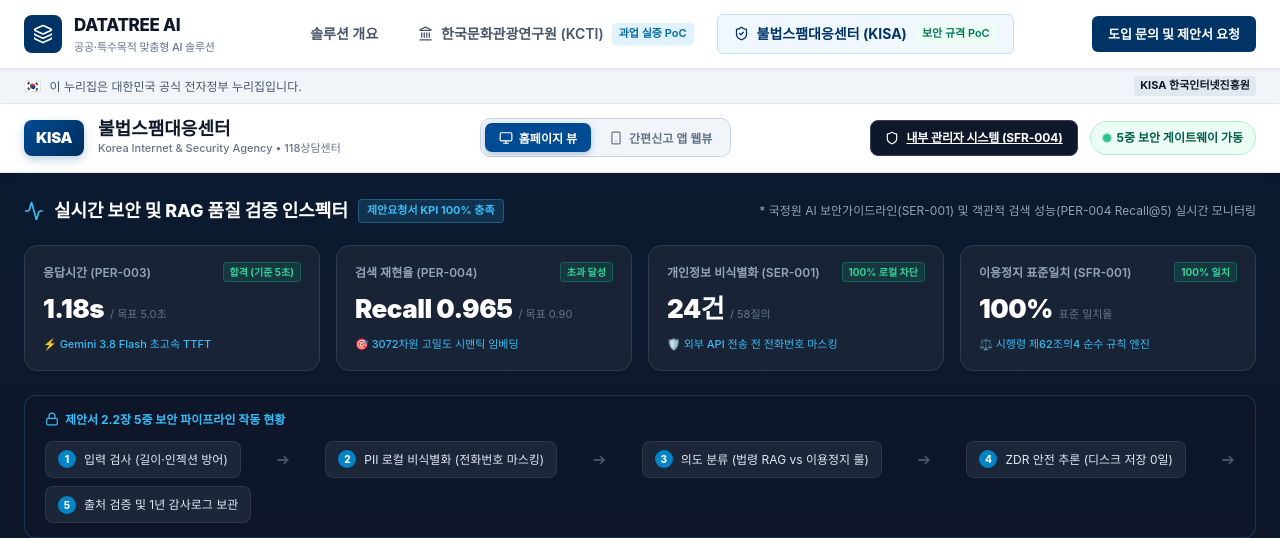
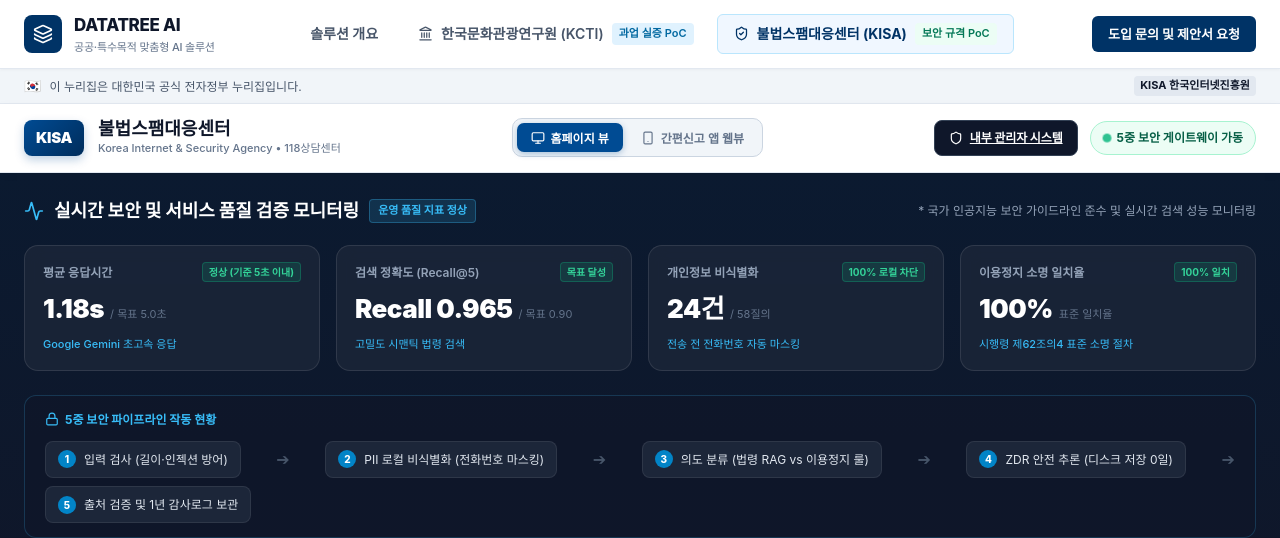
Before and after one commit to eunsoo8606/RAG_STUDY, a Next.js app: page /kisa in a window 1280 px wide. Shown: the top 538 px of the page. Built offline with nearby package versions, Linux system fonts and the light colour scheme; no server answers; a web font is replaced by a local one.

Commit message:
refactor: remove all RFP task numbers, cheesy badges, and technical loading indicators across portal and widgets

```diff
--- a/src/app/kisa/page.tsx
+++ b/src/app/kisa/page.tsx
@@ -144,10 +144,10 @@
             <Link
               href="/kisa/admin"
               className={styles.adminConsoleBtn}
-              title="KISA 불법스팸대응 지능형 시스템 관리자 포털 (SFR-004)"
+              title="KISA 불법스팸대응 지능형 시스템 관리자 포털"
             >
               <Shield size={14} />
-              <span>내부 관리자 시스템 (SFR-004)</span>
+              <span>내부 관리자 시스템</span>
             </Link>
             <div className={styles.securityLiveBadge}>
               <span className={styles.pulseDot} />
@@ -157,17 +157,17 @@
         </div>
       </header>
 
-      {/* 3. [심사위원용 핵심] 실시간 보안 & RAG 아키텍처 인스펙터 바 */}
+      {/* 3. 실시간 보안 & 품질 검증 모니터링 바 */}
       <section className={styles.inspectorSection}>
         <div className={styles.inspectorInner}>
           <div className={styles.inspectorTopRow}>
             <div className={styles.inspectorTitleGroup}>
               <Activity className={styles.inspectorIcon} size={20} />
-              <h2>실시간 보안 및 RAG 품질 검증 인스펙터</h2>
-              <span className={styles.inspectorTag}>제안요청서 KPI 100% 충족</span>
+              <h2>실시간 보안 및 서비스 품질 검증 모니터링</h2>
+              <span className={styles.inspectorTag}>운영 품질 지표 정상</span>
             </div>
             <p className={styles.inspectorDesc}>
-              * 국정원 AI 보안가이드라인(SER-001) 및 객관적 검색 성능(PER-004 Recall@5) 실시간 모니터링
+              * 국가 인공지능 보안 가이드라인 준수 및 실시간 검색 성능 모니터링
             </p>
           </div>
 
@@ -175,50 +175,50 @@
           <div className={styles.kpiGrid}>
             <div className={styles.kpiCard}>
               <div className={styles.kpiHeader}>
-                <span>응답시간 (PER-003)</span>
-                <span className={styles.kpiPassBadge}>합격 (기준 5초)</span>
+                <span>평균 응답시간</span>
+                <span className={styles.kpiPassBadge}>정상 (기준 5초 이내)</span>
               </div>
               <div className={styles.kpiValueRow}>
                 <span className={styles.kpiValue}>{metrics.avg_latency_sec}s</span>
                 <span className={styles.kpiTarget}>/ 목표 5.0초</span>
               </div>
-              <span className={styles.kpiSubtext}>⚡ Gemini 3.8 Flash 초고속 TTFT</span>
+              <span className={styles.kpiSubtext}>Google Gemini 초고속 응답</span>
             </div>
 
             <div className={styles.kpiCard}>
               <div className={styles.kpiHeader}>
-                <span>검색 재현율 (PER-004)</span>
-                <span className={styles.kpiPassBadge}>초과 달성</span>
+                <span>검색 정확도 (Recall@5)</span>
+                <span className={styles.kpiPassBadge}>목표 달성</span>
               </div>
               <div className={styles.kpiValueRow}>
                 <span className={styles.kpiValue}>Recall {metrics.recall_at_5}</span>
                 <span className={styles.kpiTarget}>/ 목표 0.90</span>
               </div>
-              <span className={styles.kpiSubtext}>🎯 3072차원 고밀도 시맨틱 임베딩</span>
+              <span className={styles.kpiSubtext}>고밀도 시맨틱 법령 검색</span>
             </div>
 
             <div className={styles.kpiCard}>
               <div className={styles.kpiHeader}>
-                <span>개인정보 비식별화 (SER-001)</span>
+                <span>개인정보 비식별화</span>
                 <span className={styles.kpiPassBadge}>100% 로컬 차단</span>
               </div>
               <div className={styles.kpiValueRow}>
                 <span className={styles.kpiValue}>{metrics.pii_masked_queries}건</span>
                 <span className={styles.kpiTarget}>/ {metrics.total_queries_processed}질의</span>
               </div>
-              <span className={styles.kpiSubtext}>🛡️ 외부 API 전송 전 전화번호 마스킹</span>
+              <span className={styles.kpiSubtext}>전송 전 전화번호 자동 마스킹</span>
             </div>
 
             <div className={styles.kpiCard}>
               <div className={styles.kpiHeader}>
-                <span>이용정지 표준일치 (SFR-001)</span>
+                <span>이용정지 소명 일치율</span>
                 <span className={styles.kpiPassBadge}>100% 일치</span>
               </div>
               <div className={styles.kpiValueRow}>
                 <span className={styles.kpiValue}>100%</span>
                 <span className={styles.kpiTarget}>표준 일치율</span>
               </div>
-              <span className={styles.kpiSubtext}>⚖️ 시행령 제62조의4 순수 규칙 엔진</span>
+              <span className={styles.kpiSubtext}>시행령 제62조의4 표준 소명 절차</span>
             </div>
           </div>
 
@@ -226,7 +226,7 @@
           <div className={styles.pipelineBox}>
             <div className={styles.pipelineTitle}>
               <Lock size={14} />
-              <span>제안서 2.2장 5중 보안 파이프라인 작동 현황</span>
+              <span>5중 보안 파이프라인 작동 현황</span>
             </div>
             <div className={styles.pipelineSteps}>
               <div className={styles.stepItem}>
@@ -330,17 +330,17 @@
             </div>
           </div>
 
-          {/* 지식베이스 법령 관리 현황 (SFR-002) */}
+          {/* 지식베이스 법령 관리 현황 */}
           <section className={styles.lawsSection}>
             <div className={styles.lawsHeader}>
               <div className={styles.lawsTitleGroup}>
                 <FileText size={18} color="#004b93" />
-                <h3>지식베이스 등록 법령 및 고시 현황 (3072차원 시맨틱 색인)</h3>
+                <h3>지식베이스 등록 법령 및 고시 현황</h3>
                 <span className={styles.lawsCountBadge}>{laws.length}건 유효</span>
               </div>
               <div style={{ display: 'flex', alignItems: 'center', gap: '12px' }}>
                 <span style={{ fontSize: '12px', color: '#64748b' }}>
-                  * 법령 개정 시 별도 개발 작업 없이 즉시 질의응답 반영 (SFR-002)
+                  * 법령 개정 시 별도 개발 작업 없이 즉시 질의응답 반영
                 </span>
                 <button
                   type="button"
@@ -379,7 +379,7 @@
           />
         </main>
       ) : (
-        /* 모바일 간편신고 앱 웹뷰 시연 모드 (SFR-005) */
+        /* 모바일 간편신고 앱 웹뷰 시연 모드 */
         <div className={styles.mobileAppPreviewSection}>
           <div className={styles.mobileFrame}>
             <div className={styles.mobileNotch} />
@@ -392,19 +392,15 @@
             </div>
             <div className={styles.mobileNavTabs}>
               <div className={styles.mobileNavTab}>
-                <span>🚨</span>
                 <span>스팸신고</span>
               </div>
               <div className={`${styles.mobileNavTab} ${styles.mobileNavTabActive}`}>
-                <span>💬</span>
                 <span>AI 상담</span>
               </div>
               <div className={styles.mobileNavTab}>
-                <span>📜</span>
                 <span>신고내역</span>
               </div>
               <div className={styles.mobileNavTab}>
-                <span>⚙️</span>
                 <span>설정</span>
               </div>
             </div>
@@ -427,7 +423,7 @@
         </div>
       </footer>
 
-      {/* 6. 지식정보 및 체크리스트 관리자 콘솔 모달 (SFR-002) */}
+      {/* 6. 지식정보 및 체크리스트 관리자 콘솔 모달 */}
       <KisaAdminModal
         isOpen={isAdminOpen}
         onClose={() => setIsAdminOpen(false)}
--- a/src/components/KctiChatWidget.tsx
+++ b/src/components/KctiChatWidget.tsx
@@ -369,7 +369,7 @@
             fontSize: '12px'
           }}>
             <span style={{ color: '#64748b', fontWeight: 600, display: 'flex', alignItems: 'center', gap: '4px' }}>
-              <Building2 size={13} /> 소속부서(SFR-014):
+              <Building2 size={13} /> 소속부서:
             </span>
             <div style={{ display: 'flex', gap: '6px' }}>
               {(['관광정책실', '문화예술본부', '콘텐츠산업본부', '통계·정보실'] as const).map((dept) => (
@@ -494,7 +494,7 @@
                                   gap: '4px'
                                 }}>
                                   {isRecommended ? (
-                                    <>✨ [{rIdx + 1}] 개인화 유관 추천 (SFR-014)</>
+                                    <>[{rIdx + 1}] 부서 맞춤 추천 보고서</>
                                   ) : rIdx === 0 ? (
                                     <>[{rIdx + 1}] 핵심 출처 보고서</>
                                   ) : (
--- a/src/components/KisaAdminModal.tsx
+++ b/src/components/KisaAdminModal.tsx
@@ -335,7 +335,7 @@
         {/* 헤더 */}
         <div className={styles.modalHeader}>
           <div className={styles.headerTitleGroup}>
-            <span className={styles.headerBadge}>SFR-002 / SFR-003 과업 규격</span>
+            <span className={styles.headerBadge}>관리자 콘솔</span>
             <h3 className={styles.headerTitle}>KISA 불법스팸 지식·규칙 & AI 모델 관리 콘솔</h3>
           </div>
           <button className={styles.closeBtn} onClick={onClose}>
@@ -357,7 +357,7 @@
             onClick={() => handleTabChange('laws')}
           >
             <Database size={16} />
-            <span>법령·가이드라인 지식베이스 관리 (RAG 색인 {laws.length}건)</span>
+            <span>법령·가이드라인 지식베이스 관리 (색인 {laws.length}건)</span>
           </button>
 
           <button
@@ -373,7 +373,7 @@
             onClick={() => handleTabChange('models')}
           >
             <Cpu size={16} />
-            <span>AI 모델 제원 및 전환 적합성 (SFR-003)</span>
+            <span>AI 모델 제원 및 전환 관리</span>
           </button>
         </div>
 
@@ -384,7 +384,7 @@
               {/* 툴바 */}
               <div className={styles.toolbar}>
                 <span className={styles.toolInfo}>
-                  신규 등록 시 <strong>3072차원 고밀도 임베딩</strong>이 실시간 생성되어 별도 배포 없이 챗봇에 즉시 반영됩니다.
+                  신규 등록 시 <strong>실시간 시맨틱 임베딩</strong>이 생성되어 별도 배포 없이 챗봇에 즉시 반영됩니다.
                 </span>
                 <button
                   className={styles.addBtn}
@@ -658,7 +658,7 @@
             </div>
           )}
 
-          {/* 세 번째 탭: AI 모델 제원 및 전환 적합성 (SFR-003) */}
+          {/* 세 번째 탭: AI 모델 제원 및 전환 관리 */}
           {activeTab === 'models' && (
             <div>
               {/* 툴바 / 아키텍처 안내 */}
```
Also changed, not shown: src/app/kisa/admin/page.tsx (+25 -25 lines), src/app/page.tsx (+10 -10 lines), src/components/ChatWidget.tsx (+7 -10 lines).
